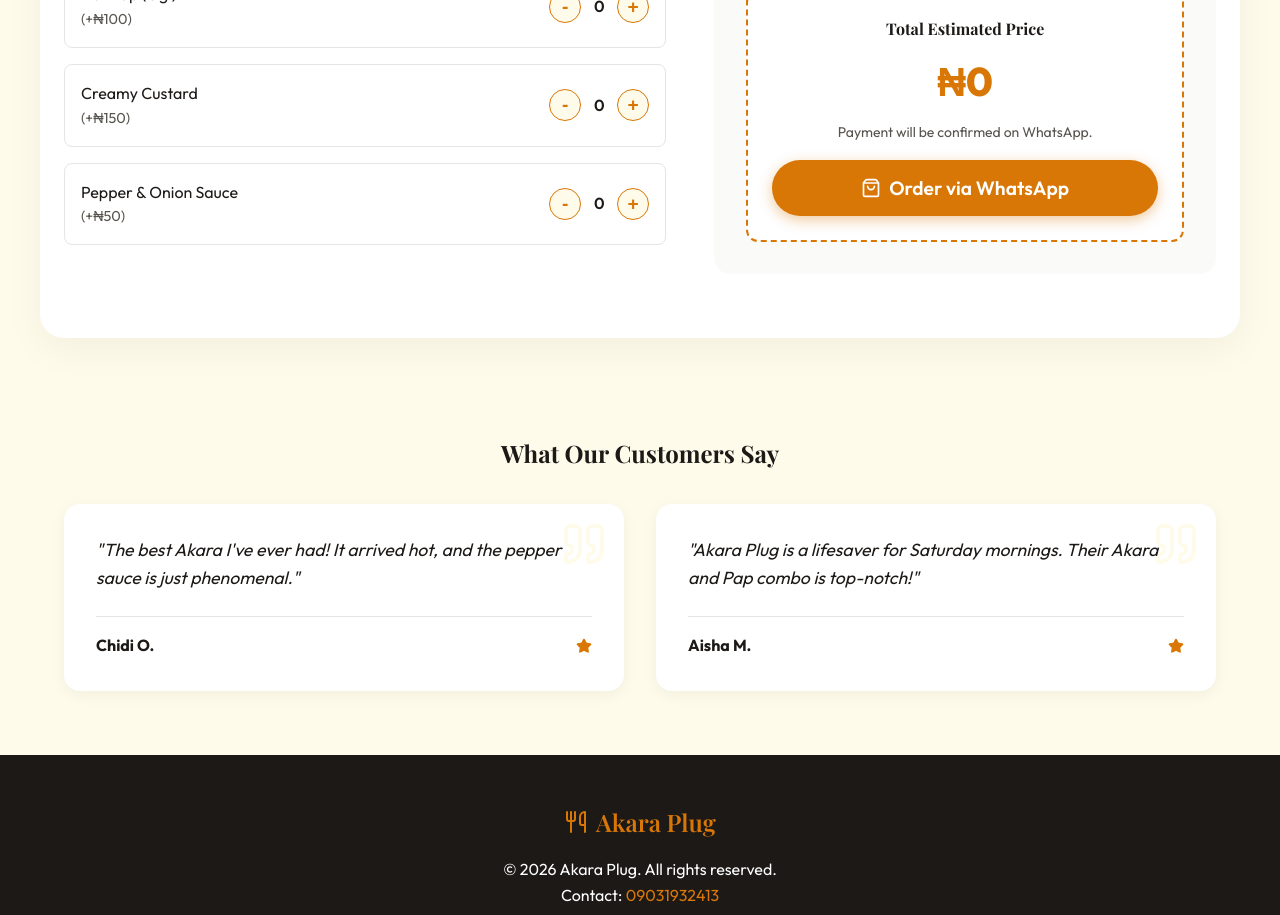
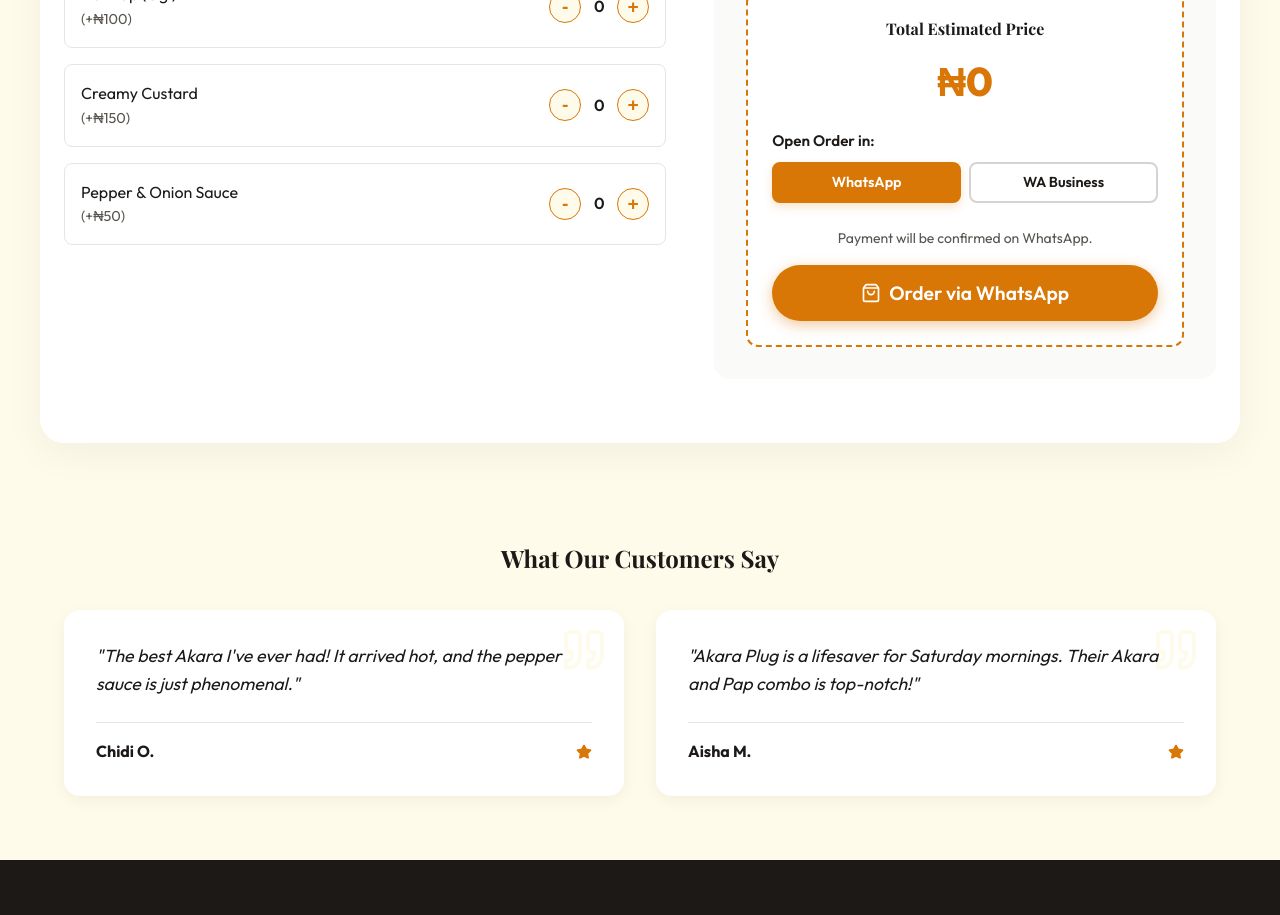
Before and after one commit to victoriv2/Akara-plug, a React (Vite) app: page / in a window 1280 px wide. Shown: the part 1700-2615 px from the top of the page. Built offline with nearby package versions, Linux system fonts and the light colour scheme.

Commit message:
Add WhatsApp type selector and pre-filled message for Contact button

```diff
--- a/src/App.css
+++ b/src/App.css
@@ -522,3 +522,48 @@
   text-align: left;
   background: white;
 }
+
+/* WhatsApp Type Selector */
+.whatsapp-type-selector {
+  margin-top: 1rem;
+  margin-bottom: 1.5rem;
+  text-align: left;
+}
+
+.whatsapp-type-selector label {
+  display: block;
+  font-weight: 600;
+  margin-bottom: 0.5rem;
+  font-size: 0.95rem;
+}
+
+.type-buttons {
+  display: flex;
+  gap: 0.5rem;
+}
+
+.type-btn {
+  flex: 1;
+  padding: 0.6rem 1rem;
+  border: 2px solid #d6d3d1;
+  border-radius: 8px;
+  background: white;
+  color: var(--text-dark);
+  font-family: inherit;
+  font-weight: 600;
+  cursor: pointer;
+  transition: all 0.2s;
+  font-size: 0.9rem;
+}
+
+.type-btn.active {
+  background: var(--primary);
+  border-color: var(--primary);
+  color: white;
+  box-shadow: 0 4px 10px rgba(217, 119, 6, 0.2);
+}
+
+.type-btn:hover:not(.active) {
+  background: var(--bg-light);
+  border-color: var(--primary);
+}
--- a/src/App.jsx
+++ b/src/App.jsx
@@ -15,6 +15,7 @@
   const [isStateModalOpen, setIsStateModalOpen] = useState(false);
   const [isLgaModalOpen, setIsLgaModalOpen] = useState(false);
   const [searchQuery, setSearchQuery] = useState('');
+  const [whatsappType, setWhatsappType] = useState('standard');
 
   const akaraSizes = [
     { id: 'small', name: 'Small Portion', price: 100, desc: 'Perfect for a quick bite' },
@@ -88,7 +89,17 @@
 
 Please confirm my order.`;
 
-    const whatsappUrl = `https://wa.me/2349031932413?text=${encodeURIComponent(rawMessage)}`;
+    let whatsappUrl = `https://wa.me/2349031932413?text=${encodeURIComponent(rawMessage)}`;
+
+    const isAndroid = /Android/i.test(navigator.userAgent);
+    if (isAndroid) {
+      if (whatsappType === 'business') {
+        whatsappUrl = `intent://send?phone=2349031932413&text=${encodeURIComponent(rawMessage)}#Intent;package=com.whatsapp.w4b;scheme=whatsapp;end`;
+      } else {
+        whatsappUrl = `intent://send?phone=2349031932413&text=${encodeURIComponent(rawMessage)}#Intent;package=com.whatsapp;scheme=whatsapp;end`;
+      }
+    }
+
     window.open(whatsappUrl, '_blank');
   };
 
@@ -101,7 +112,7 @@
             <Utensils className="logo-icon" />
             <span>Akara Plug</span>
           </div>
-          <a href="https://wa.me/2349031932413" target="_blank" rel="noreferrer" className="btn btn-outline nav-contact-btn">
+          <a href="https://wa.me/2349031932413?text=Hi%2C%20I%20saw%20your%20Akara%20Plug%20website%20and%20I%20am%20interested%20in%20ordering." target="_blank" rel="noreferrer" className="btn btn-outline nav-contact-btn">
             <Phone size={18} /> <span className="nav-btn-text">Contact Us</span>
           </a>
         </div>
@@ -261,6 +272,27 @@
               <div className="order-summary mt-4">
                 <h4>Total Estimated Price</h4>
                 <div className="total-price">₦{calculateTotal()}</div>
+
+                <div className="whatsapp-type-selector">
+                  <label>Open Order in:</label>
+                  <div className="type-buttons">
+                    <button
+                      type="button"
+                      className={`type-btn ${whatsappType === 'standard' ? 'active' : ''}`}
+                      onClick={() => setWhatsappType('standard')}
+                    >
+                      WhatsApp
+                    </button>
+                    <button
+                      type="button"
+                      className={`type-btn ${whatsappType === 'business' ? 'active' : ''}`}
+                      onClick={() => setWhatsappType('business')}
+                    >
+                      WA Business
+                    </button>
+                  </div>
+                </div>
+
                 <p className="summary-note">Payment will be confirmed on WhatsApp.</p>
 
                 <button type="submit" className="btn btn-primary w-100 checkout-btn">
@@ -304,7 +336,7 @@
             <Utensils /> <span>Akara Plug</span>
           </div>
           <p>© {new Date().getFullYear()} Akara Plug. All rights reserved.</p>
-          <p>Contact: <a href="https://wa.me/2349031932413">09031932413</a></p>
+          <p>Contact: <a href="https://wa.me/2349031932413?text=Hi%2C%20I%20saw%20your%20Akara%20Plug%20website%20and%20I%20am%20interested%20in%20ordering.">09031932413</a></p>
         </div>
       </footer>
 
```
